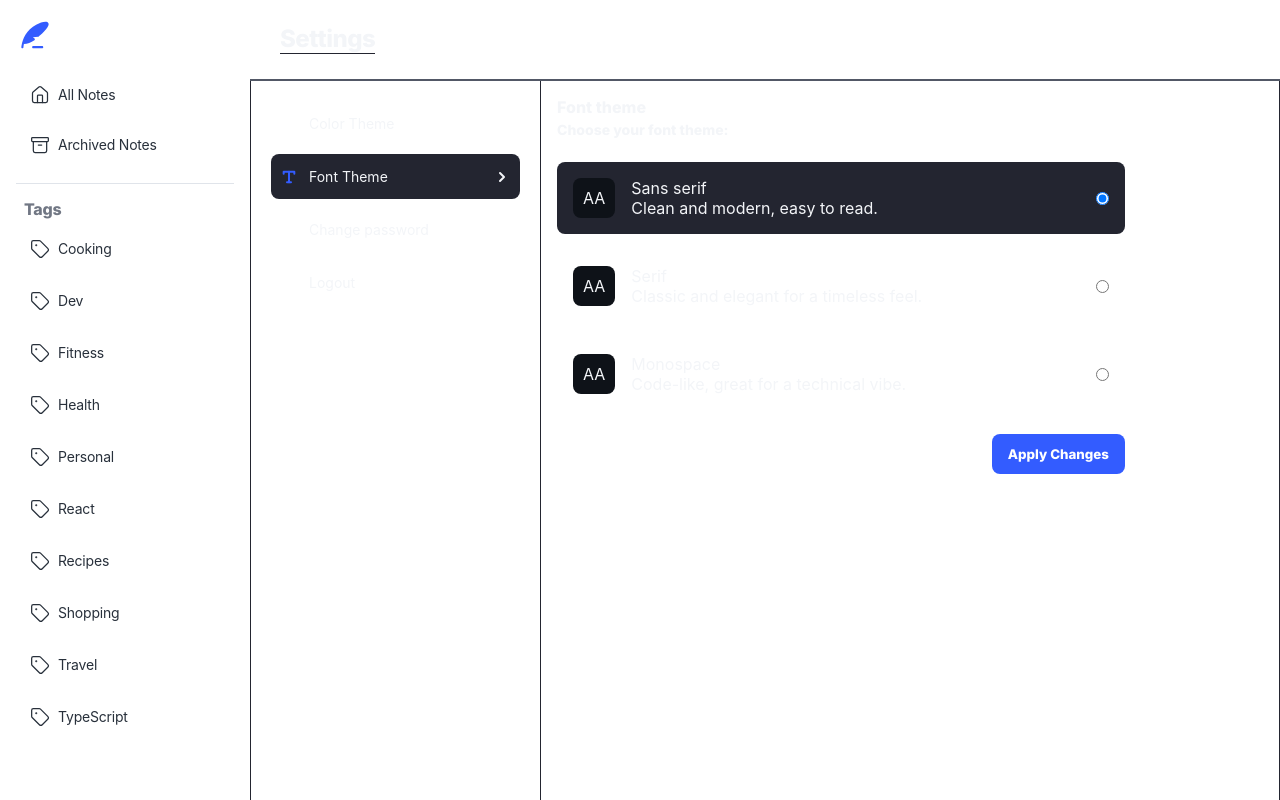
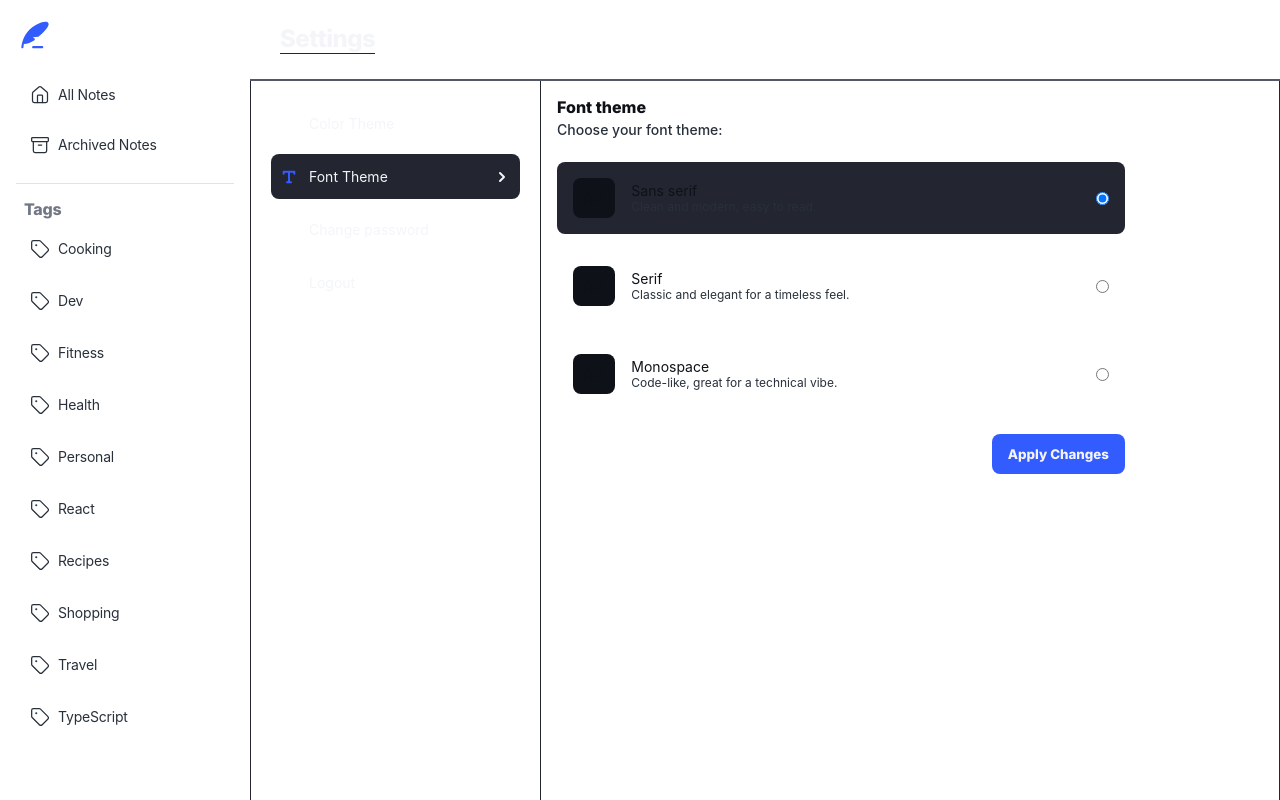
Before and after one commit to orafael93/note-taking, a React (Vite) app: page /settings in a window 1280 px wide. Both pictures are taken after a click on the item "Font Theme". Built offline with nearby package versions, Linux system fonts and the light colour scheme; a web font is replaced by a local one.

Commit message:
refactor: change Font component colors to support light and dark theme

```diff
--- a/src/pages/Settings/components/Font/index.tsx
+++ b/src/pages/Settings/components/Font/index.tsx
@@ -24,11 +24,11 @@ const Font = (props: Types.FontType) => {
       itemIsActive: canActiveItem("sans-serif"),
       inputId: "sans-serif",
       inputName: "font",
-      Icon: () => <span>AA</span>,
+      Icon: () => <span style={{ color: "var(--color-neutral-950)" }}>AA</span>,
       children: (
         <div>
-          <p>Sans serif</p>
-          <p>Clean and modern, easy to read.</p>
+          <S.FontName>Sans serif</S.FontName>
+          <S.FontDescription>Clean and modern, easy to read.</S.FontDescription>
         </div>
       ),
     },
@@ -37,11 +37,13 @@ const Font = (props: Types.FontType) => {
       itemIsActive: canActiveItem("serif"),
       inputId: "serif",
       inputName: "font",
-      Icon: () => <span>AA</span>,
+      Icon: () => <span style={{ color: "var(--color-neutral-950)" }}>AA</span>,
       children: (
         <div>
-          <p>Serif</p>
-          <p>Classic and elegant for a timeless feel.</p>
+          <S.FontName>Serif</S.FontName>
+          <S.FontDescription>
+            Classic and elegant for a timeless feel.
+          </S.FontDescription>
         </div>
       ),
     },
@@ -50,11 +52,13 @@ const Font = (props: Types.FontType) => {
       itemIsActive: canActiveItem("monospace"),
       inputId: "monospace",
       inputName: "font",
-      Icon: () => <span>AA</span>,
+      Icon: () => <span style={{ color: "var(--color-neutral-950)" }}>AA</span>,
       children: (
         <div>
-          <p>Monospace</p>
-          <p>Code-like, great for a technical vibe.</p>
+          <S.FontName>Monospace</S.FontName>
+          <S.FontDescription>
+            Code-like, great for a technical vibe.
+          </S.FontDescription>
         </div>
       ),
     },
--- a/src/pages/Settings/components/Font/styles.ts
+++ b/src/pages/Settings/components/Font/styles.ts
@@ -47,12 +47,30 @@ export const Content = styled.div`
 
 export const FontText = styled.h1`
   font-size: 16px;
+
+  color: var(--color-neutral-950);
+`;
+
+export const FontName = styled.p`
+  color: var(--color-neutral-950);
+
+  font-size: 14px;
+`;
+
+export const FontDescription = styled.p`
+  color: var(--color-neutral-700);
+
+  font-size: 12px;
 `;
 
 export const ChooseFontText = styled.h2`
   font-size: 14px;
 
   margin-top: 4px;
+
+  color: var(--color-neutral-700);
+
+  font-weight: 500;
 `;
 
 export const OptionsWrapper = styled.div`
@@ -70,12 +88,12 @@ export const ApplyChangesButton = styled.button`
   gap: 8px;
 
   padding: ${({ theme }) => `${theme.spacing[150]} ${theme.spacing[200]}`};
-  background: ${({ theme }) => theme.colors.blue[500]};
+  background: var(--color-blue-500);
   border: none;
 
   border-radius: 8px;
 
-  color: ${({ theme }) => theme.colors.neutral[0]};
+  color: var(--color-white);
 
   font-weight: bold;
 
@@ -83,7 +101,7 @@ export const ApplyChangesButton = styled.button`
   transition: background-color 0.2s;
 
   &:hover {
-    background: ${({ theme }) => theme.colors.blue[700]};
+    background: var(--color-blue-500);
   }
 
   margin-left: auto;
@@ -107,7 +125,7 @@ export const GoBackWrapper = styled.button`
   background: transparent;
   border: none;
 
-  color: ${({ theme }) => theme.colors.neutral[100]};
+  color: var(--color-neutral-600);
   cursor: pointer;
 `;
 
```
